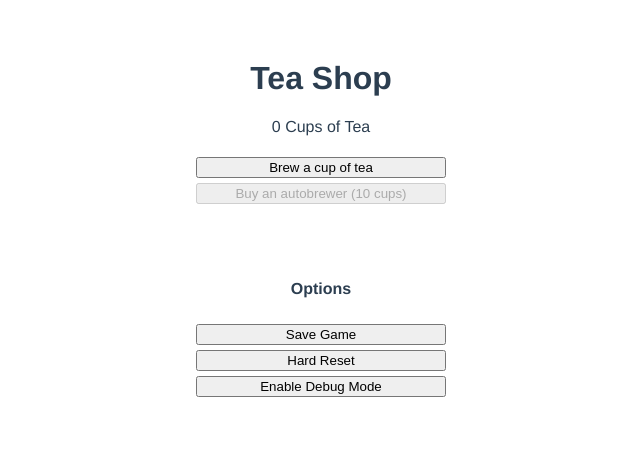
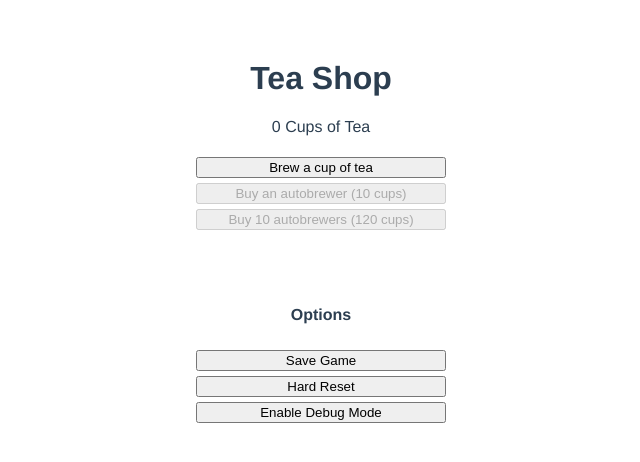
Before and after one commit to connorshea/teashop, a Vue app: page / in a window 1280 px wide. Shown: the top 462 px of the page, without its empty margins (319-959 px from the left). Built offline with nearby package versions, Linux system fonts and the light colour scheme.

Commit message:
Add button for buying multiple autobrewers at one time.
This was a nightmare to figure out how to calculate.

```diff
--- a/src/components/TeaShop.vue
+++ b/src/components/TeaShop.vue
@@ -13,7 +13,10 @@ export default defineComponent({
     const brewTea = () => store.dispatch('brewTea');
 
     const autobrewerCost = computed(() => store.state.purchasables.autobrewer.price);
-    const buyAutobrewer = () => store.dispatch('buyAutobrewer');
+    const buyAutobrewer = (amount: number) => store.dispatch('buyAutobrewer', { amount: amount });
+    const multipleAutobrewerCost = computed(() => {
+      return (amount: number) => Math.round(autobrewerCost.value * ((1 - Math.pow(store.state.purchasables.autobrewer.increaseRate, amount)) / (1 - store.state.purchasables.autobrewer.increaseRate)));
+    });
 
     const updateGameState = () => {
       if (store.state.debugMode) {
@@ -40,6 +43,7 @@ export default defineComponent({
       roundedCupsOfTea,
       autobrewerCount,
       autobrewerCost,
+      multipleAutobrewerCost,
       brewTea,
       buyAutobrewer,
       hardResetGame,
@@ -61,8 +65,11 @@ export default defineComponent({
     <button type="button" @click="brewTea">
       Brew a cup of tea
     </button>
-    <button type="button" :disabled="cupsOfTea < autobrewerCost" @click="buyAutobrewer">
-      Buy an autobrewer ({{ autobrewerCost }} {{ $filters.pluralize(autobrewerCost, 'cup') }})
+    <button type="button" :disabled="cupsOfTea < autobrewerCost" @click="buyAutobrewer(1)">
+      Buy an autobrewer ({{ Math.round(autobrewerCost) }} {{ $filters.pluralize(autobrewerCost, 'cup') }})
+    </button>
+    <button type="button" :disabled="cupsOfTea < multipleAutobrewerCost(10)" @click="buyAutobrewer(10)">
+      Buy 10 autobrewers ({{ multipleAutobrewerCost(10) }} {{ $filters.pluralize(multipleAutobrewerCost(10), 'cup') }})
     </button>
   </div>
 
--- a/src/store.ts
+++ b/src/store.ts
@@ -34,7 +34,7 @@ const DEFAULT_GAME_STATE = {
     autobrewer: {
       count: 0,
       price: BASE_PRICES.autobrewer,
-      increaseRate: 0.04
+      increaseRate: 1.04
     }
   },
   debugMode: false
@@ -66,8 +66,11 @@ export const store: Store<State> = createStore({
     buyAutobrewer(state, amount = 1) {
       state.purchasables.autobrewer.count += amount;
     },
-    increasePrice(state, purchasable: Purchasable) {
-      state.purchasables[purchasable].price = Math.ceil(state.purchasables[purchasable].price * (1.0 + state.purchasables[purchasable].increaseRate));
+    increasePrice(state, payload: { purchasable: Purchasable, amount: number | null }) {
+      if (payload.amount === null) {
+        payload.amount = 1;
+      }
+      state.purchasables[payload.purchasable].price *= Math.pow(state.purchasables[payload.purchasable].increaseRate, payload.amount);
     },
     triggerSave(state) {
       state.lastSaveAt = Date.now();
@@ -93,10 +96,11 @@ export const store: Store<State> = createStore({
     brewTea(context) {
       context.commit('brewTea');
     },
-    buyAutobrewer(context) {
-      context.commit('consumeTea', context.state.purchasables.autobrewer.price);
-      context.commit('increasePrice', 'autobrewer');
-      context.commit('buyAutobrewer');
+    buyAutobrewer(context, { amount }) {
+      let price = context.state.purchasables.autobrewer.price * (1 - Math.pow(context.state.purchasables.autobrewer.increaseRate, amount)) / (1 - context.state.purchasables.autobrewer.increaseRate);
+      context.commit('consumeTea', price);
+      context.commit('increasePrice', { purchasable: 'autobrewer', amount: amount });
+      context.commit('buyAutobrewer', amount);
     },
     // Brew based on the number of autobrewers we have, divided by the number of ticks that occur per second.
     autobrew(context) {
```
